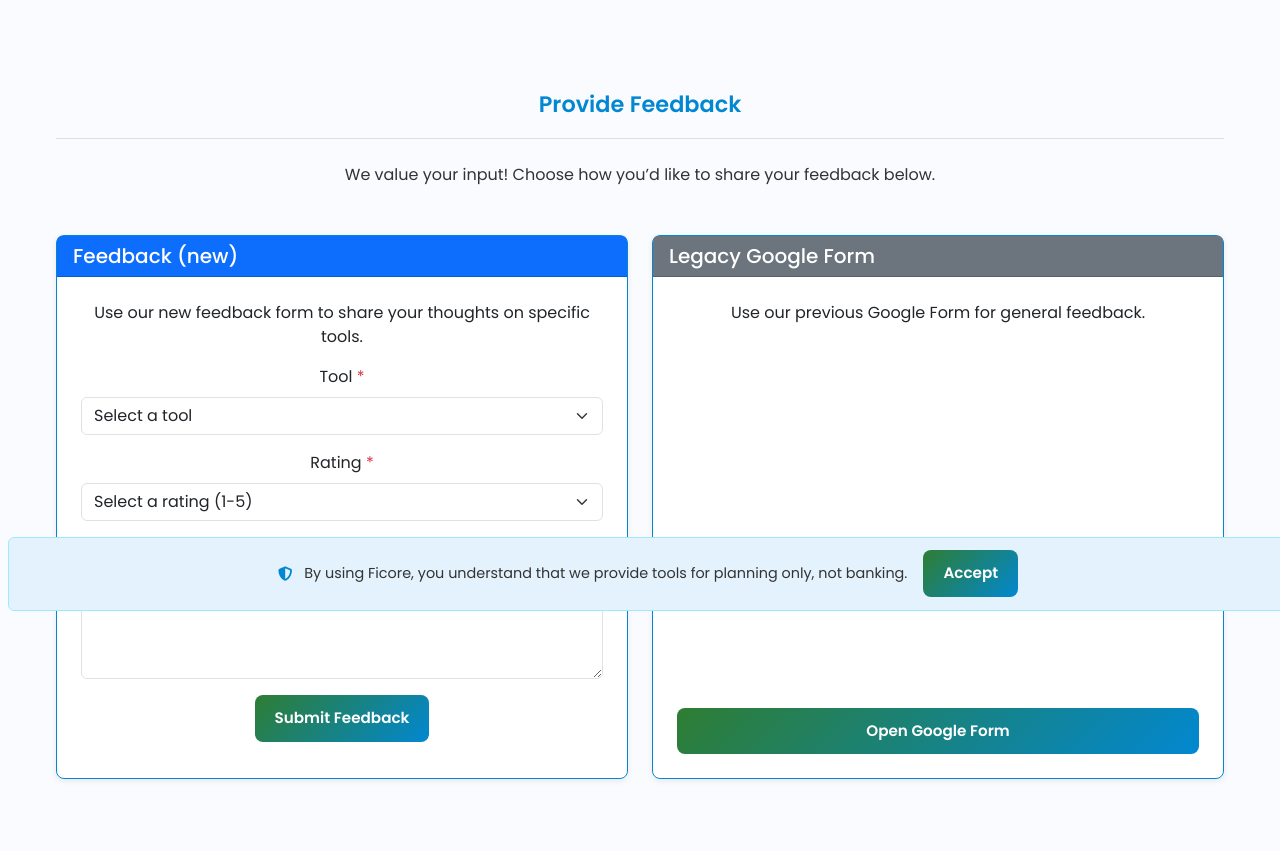
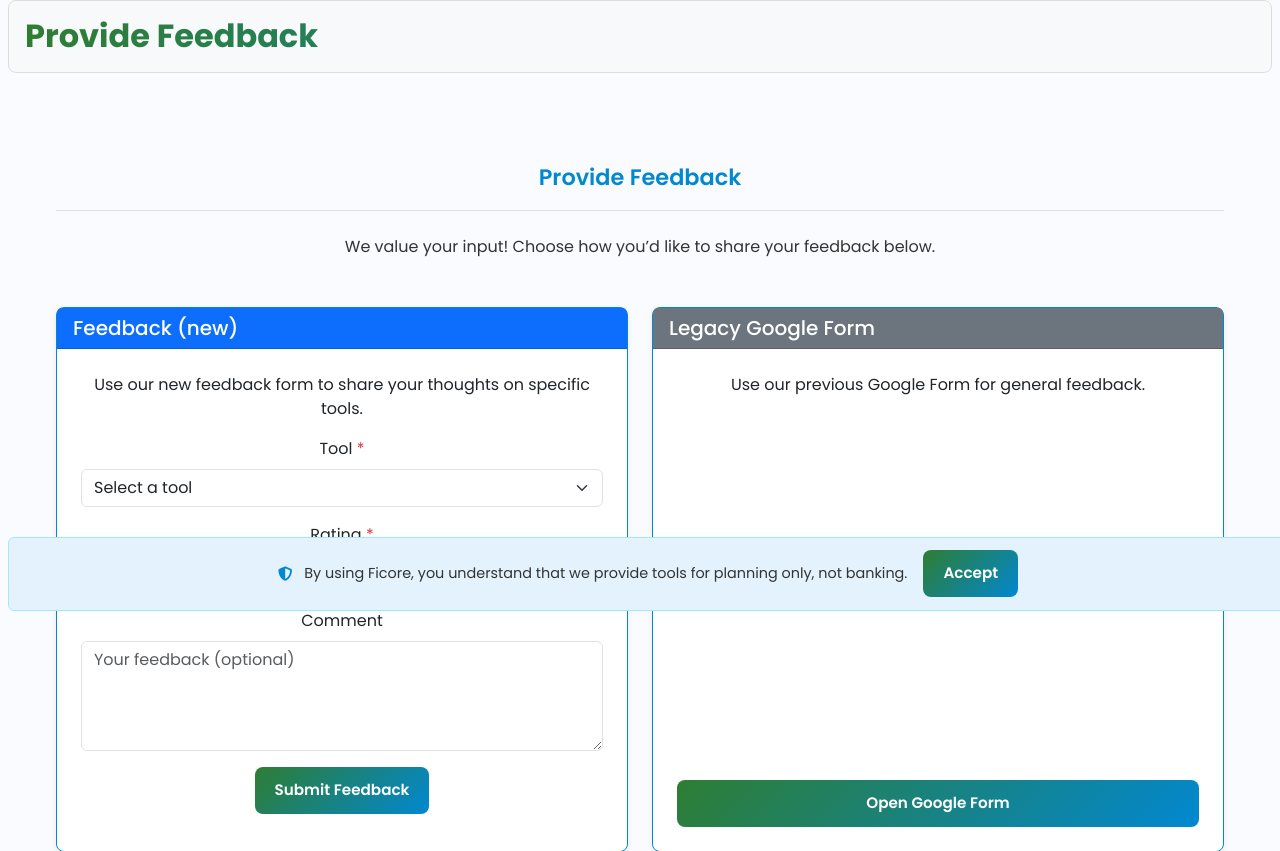
Before and after one commit to ficore-africa/FICORE-TOOLS-SUITE, a Flask app: page /feedback in a window 1280 px wide. Shown: the part 173-1024 px from the top of the page. Run offline with Flask 3, Linux system fonts and the light colour scheme; some libraries are stand-ins or nearby versions.

Commit message:
Update feedback.html

```diff
--- a/templates/feedback.html
+++ b/templates/feedback.html
@@ -1,6 +1,13 @@
 {% extends "base.html" %}
 {% block title %}{{ t('core_feedback_page_title', default='Provide Feedback', lang=lang) }}{% endblock %}
 {% block content %}
+<div class="tool-header">
+  <div class="tool-header-container">
+    <h2 class="tool-title">
+      {{ t('core_feedback_page_title', default='Provide Feedback', lang=lang) }}
+    </h2>
+  </div>
+</div>
 <div class="container mt-5">
     <h1 class="text-center mb-4">{{ t('core_feedback_page_title', default='Provide Feedback', lang=lang) }}</h1>
     <p class="text-center mb-5">{{ t('core_feedback_page_description', default='We value your input! Choose how you’d like to share your feedback below.', lang=lang) }}</p>
```
